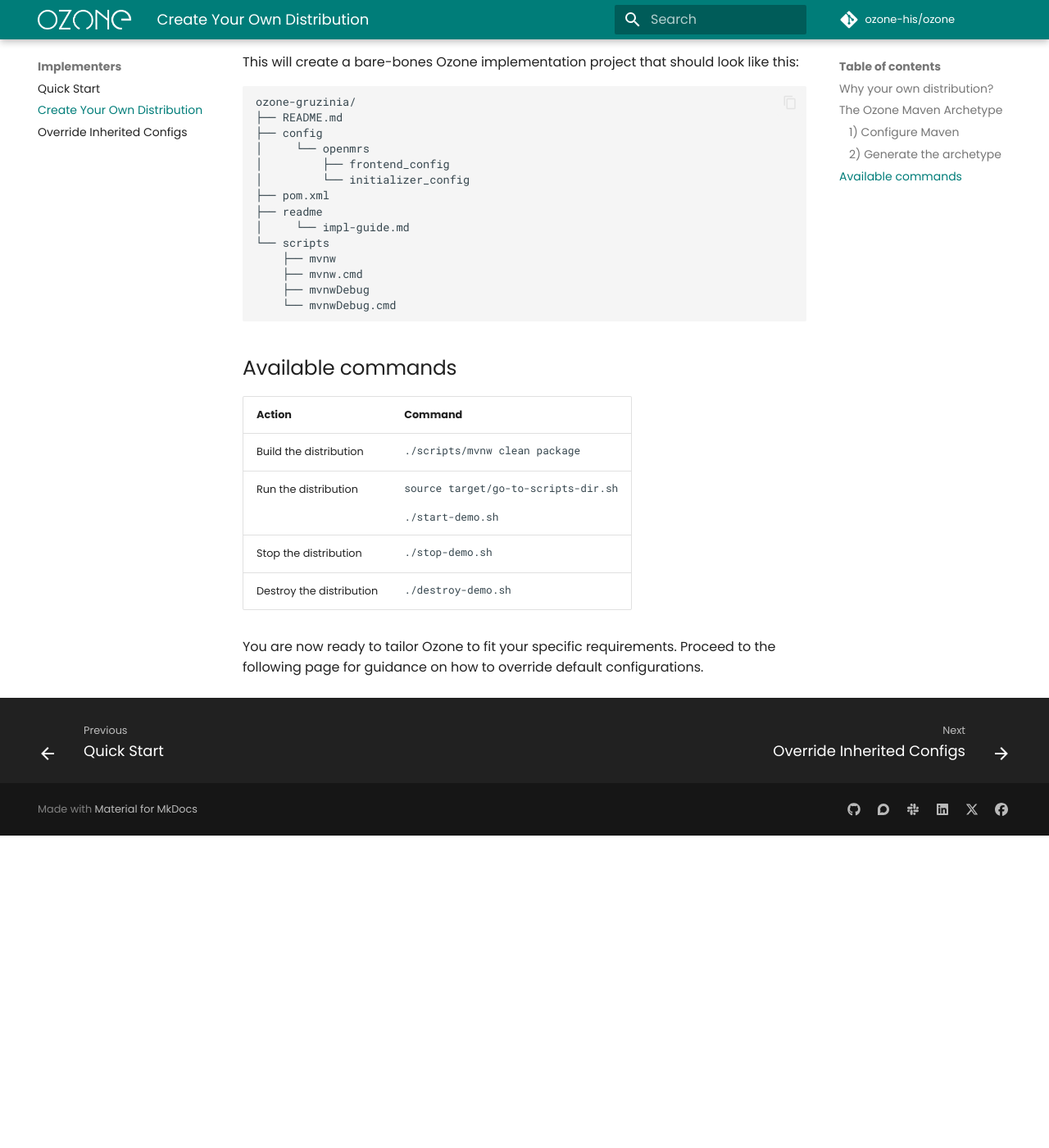
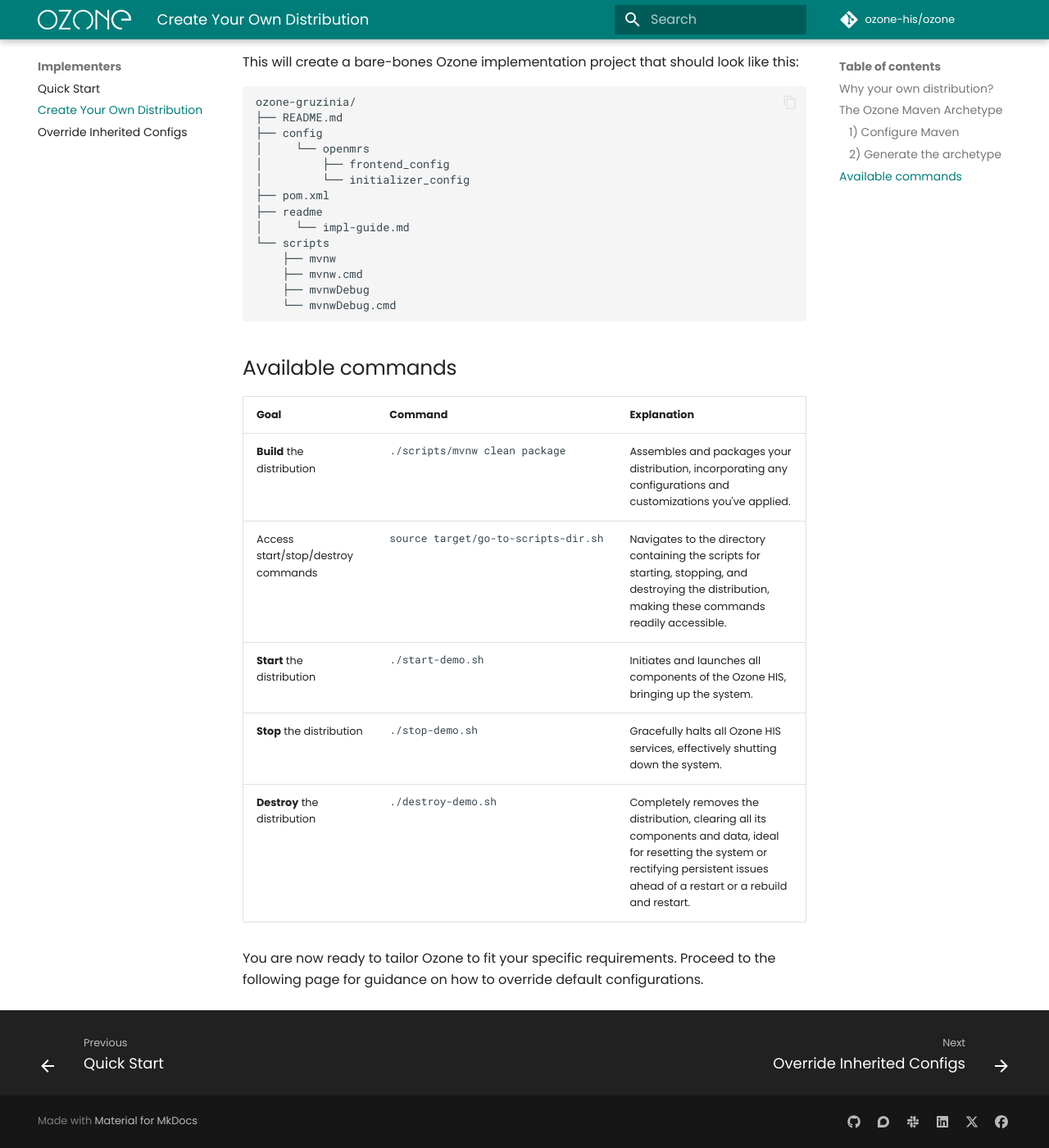
Before and after one commit to ozone-his/ozone-docs, an MkDocs documentation site: the page built from docs/create-distro.md, in a window 1280 px wide and 1400 px high, scrolled down 1974 px. Shown: the whole window at 82% size. Built offline with MkDocs 1.6.1 and Material for MkDocs 9.7.7, drawn with Linux system fonts in a browser that asks for light colours; comment, search, counter and statistics services are not loaded; before the commit the page ends 2993 px from its top, so only the background shows below that.

Commit message:
OZ-468: Expanded documentation of implementers available commands.

```diff
--- a/docs/create-distro.md
+++ b/docs/create-distro.md
@@ -82,11 +82,12 @@
 
 ## Available commands
 
-|Action|Command|
-|:----|:----|
-|Build the distribution|<pre>./scripts/mvnw clean package</pre>|
-|Run the distribution|<pre>source target/go-to-scripts-dir.sh<br/><br/>./start-demo.sh</pre>|
-|Stop the distribution|<pre>./stop-demo.sh</pre>|
-|Destroy the distribution|<pre>./destroy-demo.sh</pre>|
+|Goal|Command|Explanation|
+|:----|:----|:----|
+|**Build** the distribution|<pre>./scripts/mvnw clean package</pre>|Assembles and packages your distribution, incorporating any configurations and customizations you've applied.|
+|Access start/stop/destroy commands|<pre>source target/go-to-scripts-dir.sh</pre>|Navigates to the directory containing the scripts for starting, stopping, and destroying the distribution, making these commands readily accessible.|
+|**Start** the distribution|<pre>./start-demo.sh</pre>|Initiates and launches all components of the Ozone HIS, bringing up the system.|
+|**Stop** the distribution|<pre>./stop-demo.sh</pre>|Gracefully halts all Ozone HIS services, effectively shutting down the system.|
+|**Destroy** the distribution|<pre>./destroy-demo.sh</pre>|Completely removes the distribution, clearing all its components and data, ideal for resetting the system or rectifying persistent issues ahead of a restart or a rebuild and restart.|
 
 You are now ready to tailor Ozone to fit your specific requirements. Proceed to the following page for guidance on how to override default configurations.
```
Also changed, not shown: other parts of docs/create-distro.md (+1 -1 lines).
